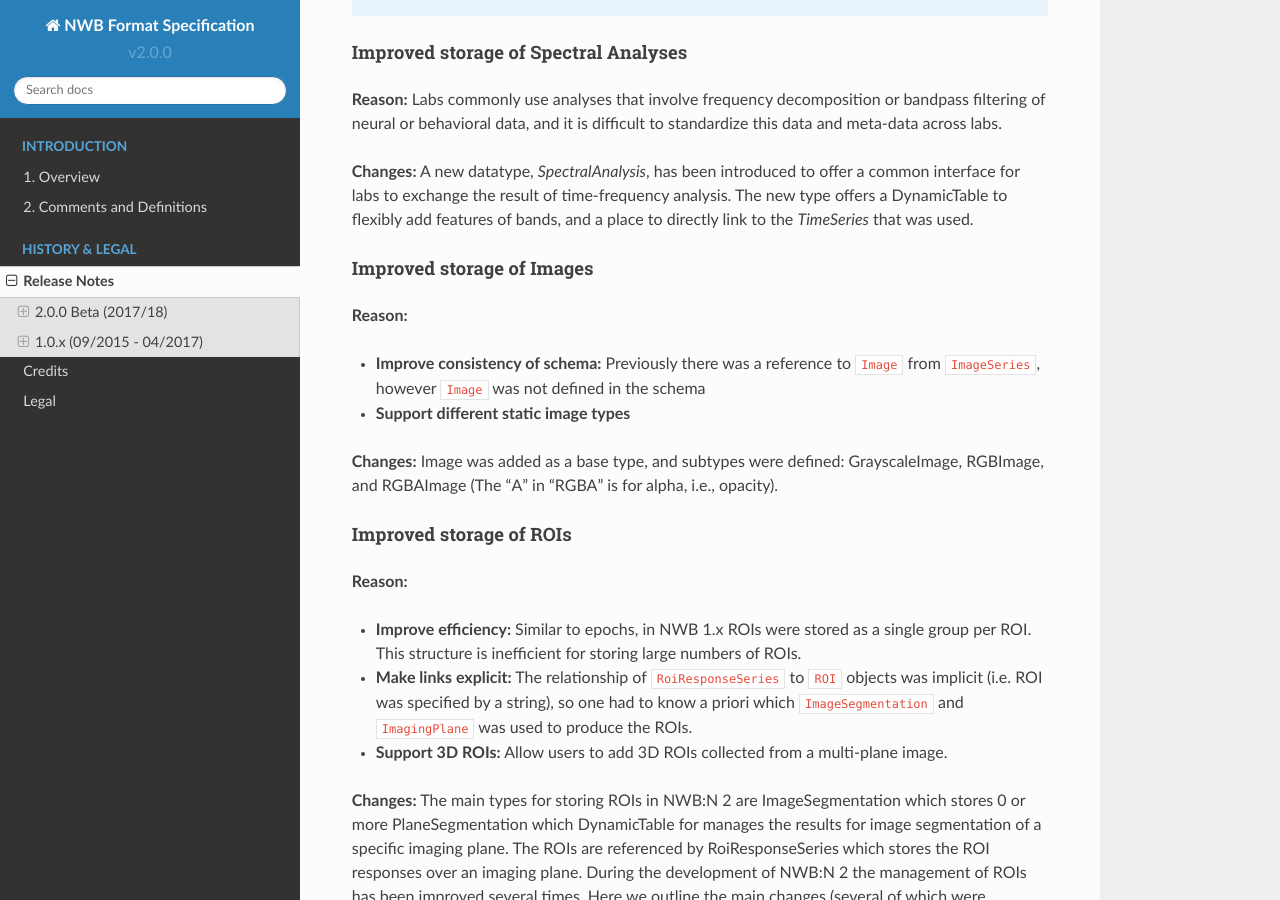
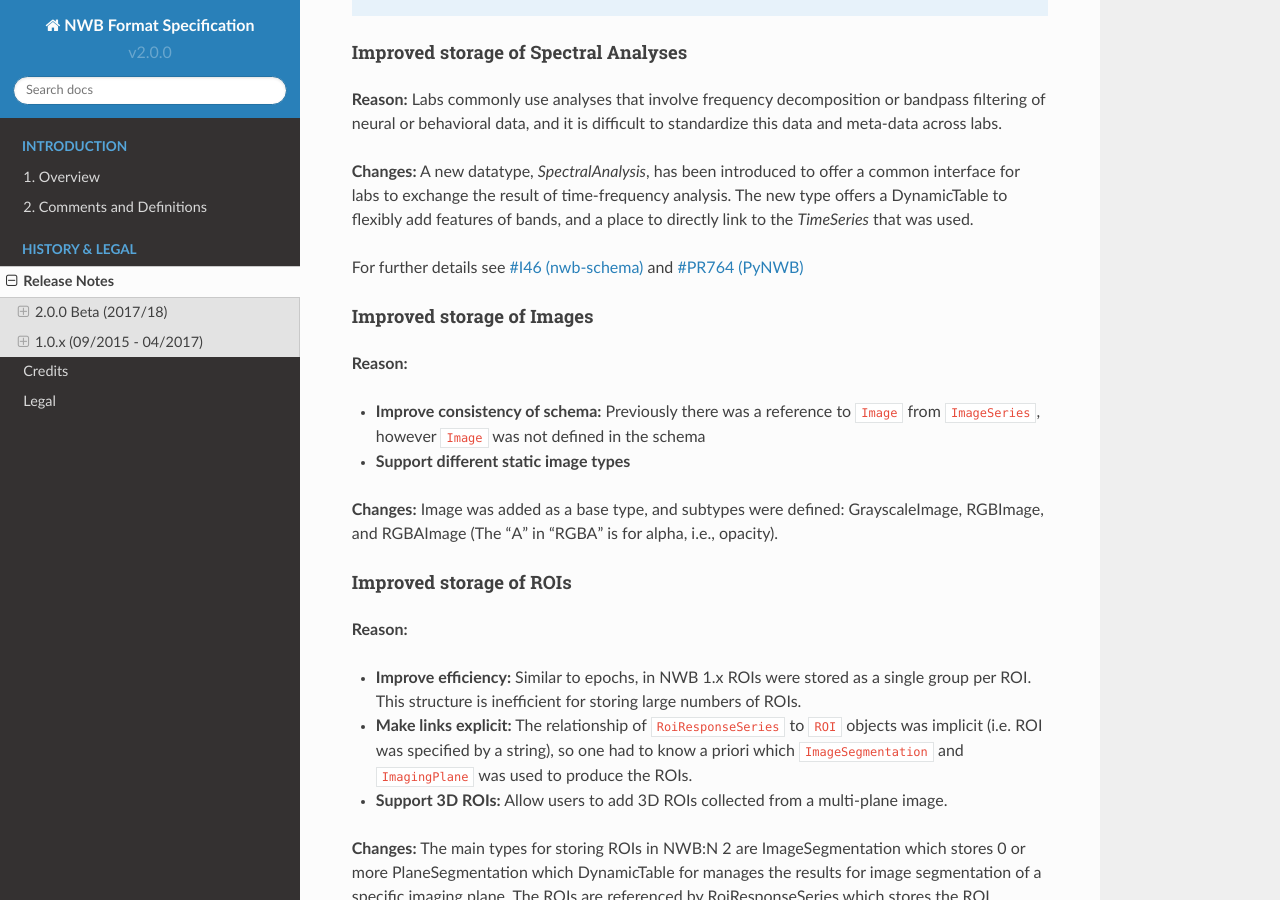
Before and after one commit to NeurodataWithoutBorders/nwb-schema, a Sphinx documentation site: the page built from docs/format/source/format_release_notes.rst, in a window 1280 px wide and 900 px high, scrolled down 4274 px. Built offline with Sphinx 7.4.7 and the Read the Docs theme 2.0.0, drawn with Linux system fonts in a browser that asks for light colours.

Commit message:
add I and PR links for SpectralAnalysis

```diff
--- a/docs/format/source/format_release_notes.rst
+++ b/docs/format/source/format_release_notes.rst
@@ -190,6 +190,8 @@ Improved storage of Spectral Analyses
 **Reason:** Labs commonly use analyses that involve frequency decomposition or bandpass filtering of neural or behavioral data, and it is difficult to standardize this data and meta-data across labs.
 
 **Changes:** A new datatype, `SpectralAnalysis`, has been introduced to offer a common interface for labs to exchange the result of time-frequency analysis. The new type offers a DynamicTable to flexibly add features of bands, and a place to directly link to the `TimeSeries` that was used.
+
+For further details see `#I46 (nwb-schema) <https://github.com/NeurodataWithoutBorders/nwb-schema/issues/46>`_ and `#PR764 (PyNWB) <https://github.com/NeurodataWithoutBorders/pynwb/pull/764>`_
 
 Improved storage of Images
 """"""""""""""""""""""""""
```
